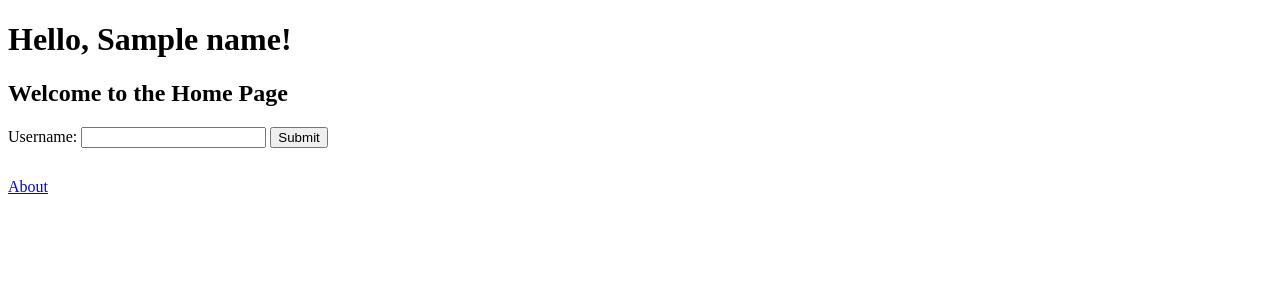
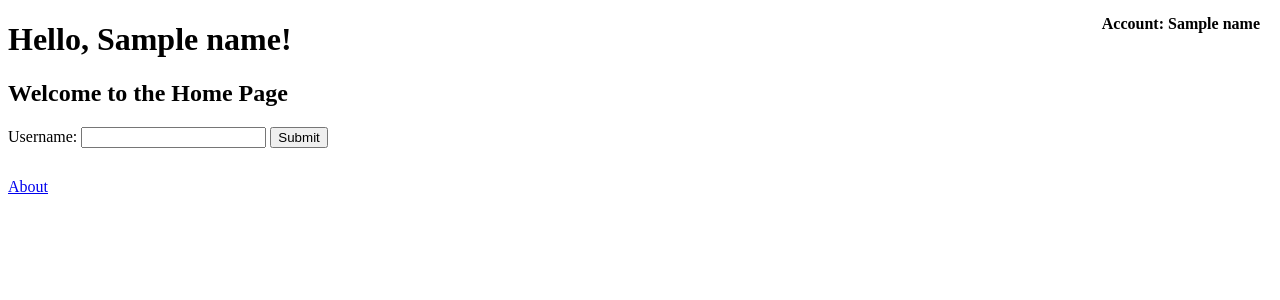
Before and after one commit to zaitseva-web/Site, a Flask app: template PythonApplication1/templates/index.html in a window 1280 px wide. Shown: the top 300 px of the page. Run offline with Flask 3, Linux system fonts and the light colour scheme; the template is opened without the code that fills it: most values are stand-ins (such as "Sample title", 1, 10 or a date in 2020).

Commit message:
account in the corner

```diff
--- a/PythonApplication1/site.py
+++ b/PythonApplication1/site.py
@@ -13,3 +13,5 @@ def home():
 def about():
     name = session.get('name', 'Guest')
     return render_template('about.html', name=name)
+if __name__ == '__main__':
+    app.run(debug=True)
--- a/PythonApplication1/templates/about.html
+++ b/PythonApplication1/templates/about.html
@@ -5,6 +5,11 @@
     <title>About </title>
 </head>
 <body>
+    <!-- block of account in the corner -->
+    <div style='position: absolute; top:15px; right: 20px; font-weight: bold;'>
+        Account: {{ name }}
+    </div>
+
     <main>
         <h1>About this project</h1>
         <p>i want to create something amazing!</p>
--- a/PythonApplication1/templates/index.html
+++ b/PythonApplication1/templates/index.html
@@ -5,6 +5,10 @@
     <title>Project Name</title>
 </head>
 <body>
+    <!-- block of account in the corner -->
+    <div style='position: absolute; top:15px; right: 20px; font-weight: bold;'>
+        Account: {{ name }}
+    </div>
     <header>
         <h1>Hello, {{ name }}!</h1>
     </header>
@@ -13,7 +17,7 @@
         <selection>
             <h2>Welcome to the Home Page</h2>
                 <!-- form for sending data  -->
-            <form method="POST" action="/">
+            <form method="POST" action="">
                 <label for="username">Username:</label>
                 <input type="text" id="username" name="user_input">
                 <button type="submit">Submit</button>
```
